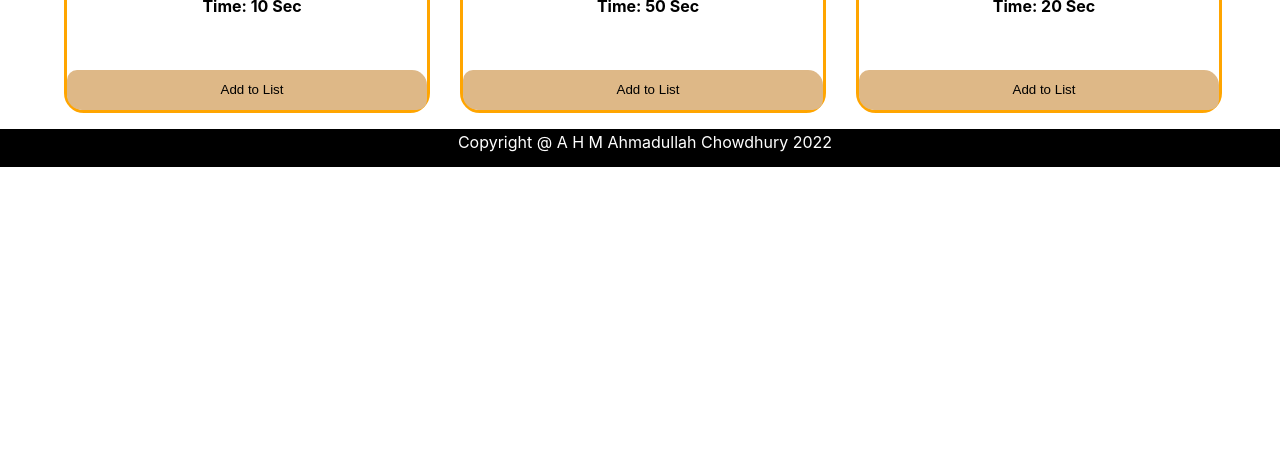
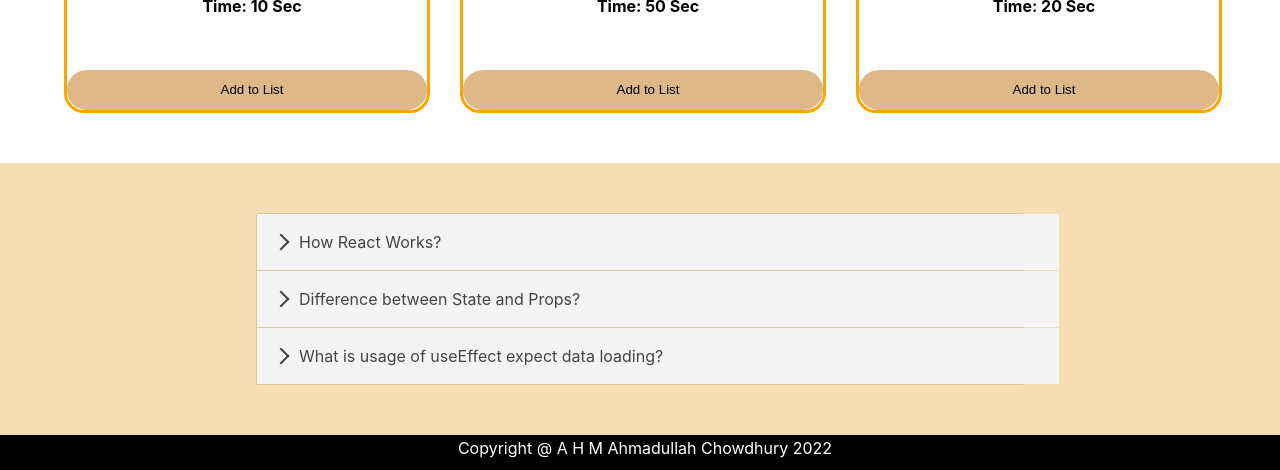
Before and after one commit to ahmadullahchowdhury/body-booster, a React (Create React App) app: page / in a window 1280 px wide. Shown: the part 911-1381 px from the top of the page. Before the commit the page ends 1078 px from the top, so only its background shows below. Built offline with nearby package versions, Linux system fonts and the light colour scheme.

Commit message:
accordion added

```diff
--- a/package.json
+++ b/package.json
@@ -7,6 +7,7 @@
     "@testing-library/react": "^13.4.0",
     "@testing-library/user-event": "^13.5.0",
     "react": "^18.2.0",
+    "react-accessible-accordion": "^5.0.0",
     "react-dom": "^18.2.0",
     "react-scripts": "5.0.1",
     "react-toastify": "^9.0.8",
--- a/src/App.js
+++ b/src/App.js
@@ -2,11 +2,13 @@ import logo from './logo.svg';
 import './App.css';
 import ExerciseContainer from './Components/ExerciseContainer/ExerciseContainer';
 import Footer from './Components/Footer/Footer';
+import Blog from './Components/Blog/Blog';
 
 function App() {
   return (
     <div className="App">
       <ExerciseContainer></ExerciseContainer>
+      <Blog></Blog>
       <Footer></Footer>
     </div>
   );
--- /dev/null
+++ b/src/Components/Blog/Blog.css
@@ -0,0 +1,10 @@
+.blog-container{
+    margin-top: 50px;
+    background-color: wheat;
+}
+.accordion-container{
+    width: 60%;
+    margin: auto;
+    padding: 50px;
+
+}
--- /dev/null
+++ b/src/Components/Blog/Blog.js
@@ -0,0 +1,66 @@
+import React from "react";
+import "react-accessible-accordion/dist/fancy-example.css";
+import "./Blog.css";
+import {
+  Accordion,
+  AccordionItem,
+  AccordionItemHeading,
+  AccordionItemButton,
+  AccordionItemPanel,
+} from "react-accessible-accordion";
+
+const Blog = () => {
+  return (
+    <div className="blog-container">
+      <div className="accordion-container">
+
+      <Accordion>
+        <AccordionItem>
+          <AccordionItemHeading>
+            <AccordionItemButton>
+              How React Works?
+            </AccordionItemButton>
+          </AccordionItemHeading>
+          <AccordionItemPanel>
+            <p>
+              Exercitation in fugiat est ut ad ea cupidatat ut in cupidatat
+              occaecat ut occaecat consequat est minim minim esse tempor laborum
+              consequat esse adipisicing eu reprehenderit enim.
+            </p>
+          </AccordionItemPanel>
+        </AccordionItem>
+        <AccordionItem>
+          <AccordionItemHeading>
+            <AccordionItemButton>
+              Difference between State and Props?
+            </AccordionItemButton>
+          </AccordionItemHeading>
+          <AccordionItemPanel>
+            <p>
+              Exercitation in fugiat est ut ad ea cupidatat ut in cupidatat
+              occaecat ut occaecat consequat est minim minim esse tempor laborum
+              consequat esse adipisicing eu reprehenderit enim.
+            </p>
+          </AccordionItemPanel>
+        </AccordionItem>
+        <AccordionItem>
+          <AccordionItemHeading>
+            <AccordionItemButton>
+             What is usage of useEffect expect data loading?
+            </AccordionItemButton>
+          </AccordionItemHeading>
+          <AccordionItemPanel>
+            <p>
+              In ad velit in ex nostrud dolore cupidatat consectetur ea in ut
+              nostrud velit in irure cillum tempor laboris sed adipisicing eu
+              esse duis nulla non.
+            </p>
+          </AccordionItemPanel>
+        </AccordionItem>
+      </Accordion>
+      </div>
+    </div>
+  );
+};
+
+export default Blog;
--- a/src/Components/ExerciseList/ExerciseList.css
+++ b/src/Components/ExerciseList/ExerciseList.css
@@ -14,14 +14,15 @@ img{
     width: 100%;
     position: absolute;
     bottom: 0;
-    left: 0;
+    /* left: 0; */
     background-color: burlywood;
     border: none;
     height: 40px;
     display: flex;
     justify-content: center;
     align-items: center;
-    border-radius: 10px 15px;
+    border-radius: 20px;
+
 }
 p{
     padding-left: 10px;
--- a/src/Components/Footer/Footer.css
+++ b/src/Components/Footer/Footer.css
@@ -3,6 +3,6 @@
     height: 35px;
     color: white;
     margin-bottom: 0;
-
+    margin-top: 0;
     padding-top: 3px;
 }
```
Also changed, not shown: 1 other file (tests, documents, lock files or other folders).
